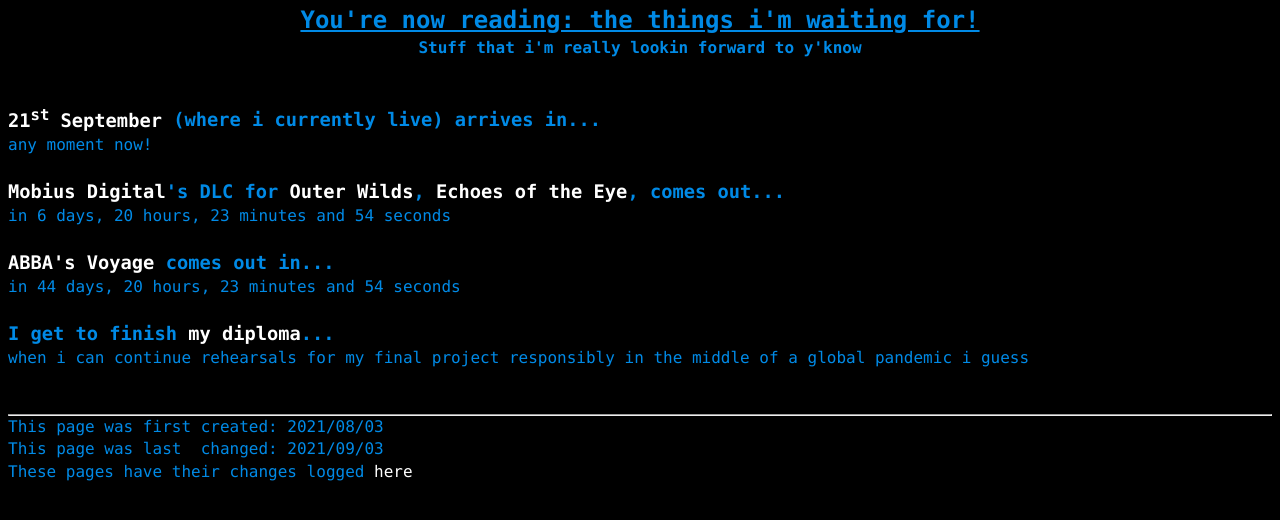
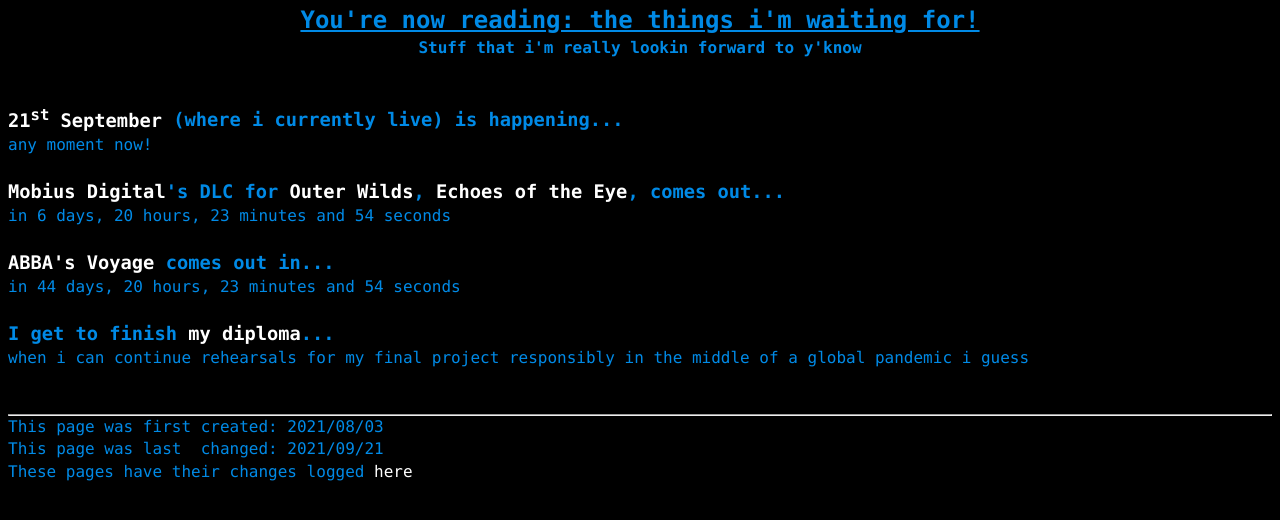
Before and after one commit to a-erfan-aa/a-erfan-aa.github.io, a Jekyll site: the page built from misc/things-i-wait-for.html, in a window 1280 px wide. Shown: the part 299-819 px from the top of the page. Built offline with Jekyll 4.4.1, drawn with Linux system fonts in a browser that asks for light colours.

Commit message:
Update september in things-i-wait-for.html
Also update lastChanged

```diff
--- a/misc/things-i-wait-for.html
+++ b/misc/things-i-wait-for.html
@@ -2,7 +2,7 @@
 layout: default
 title: title
 firstCreated: 2021/08/03
-lastChanged: 2021/09/03
+lastChanged: 2021/09/21
 ---
 <!-- title and subtitle -->
 <div>
@@ -16,8 +16,8 @@
 
 <!-- 21st september -->
 <div>
-	<h3><a href="https://www.youtube.com/watch?v=Gs069dndIYk">21<sup>st</sup> September</a> (where i currently live) arrives in...</h3>
-	<p id="0921">give the javascript a sec to kick in...</p>
+	<h3><a href="https://www.youtube.com/watch?v=Gs069dndIYk">21<sup>st</sup> September</a> (where i currently live) is happening...</h3>
+	<p id="0921">right now!</p>
 </div>
 
 <br>
```
